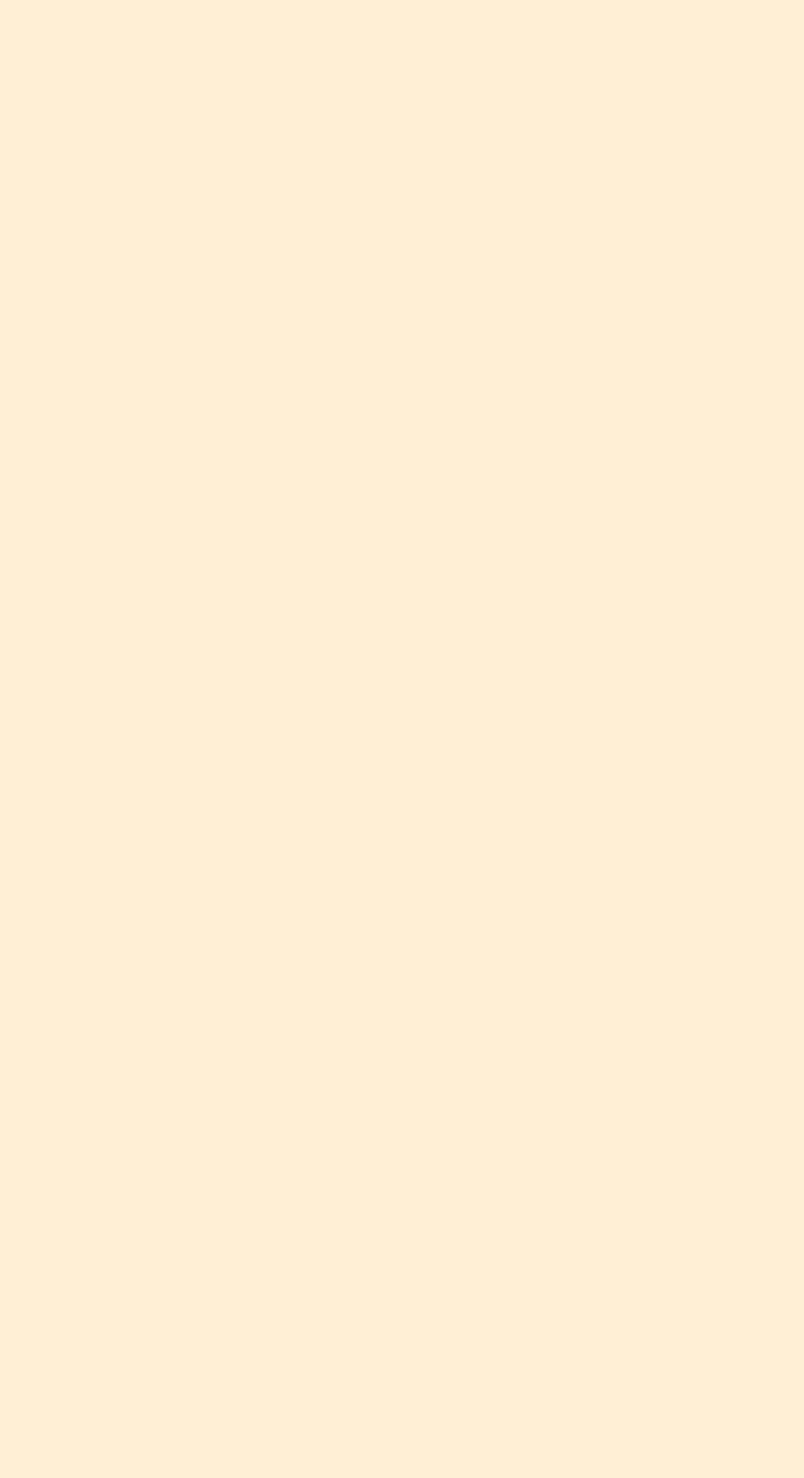
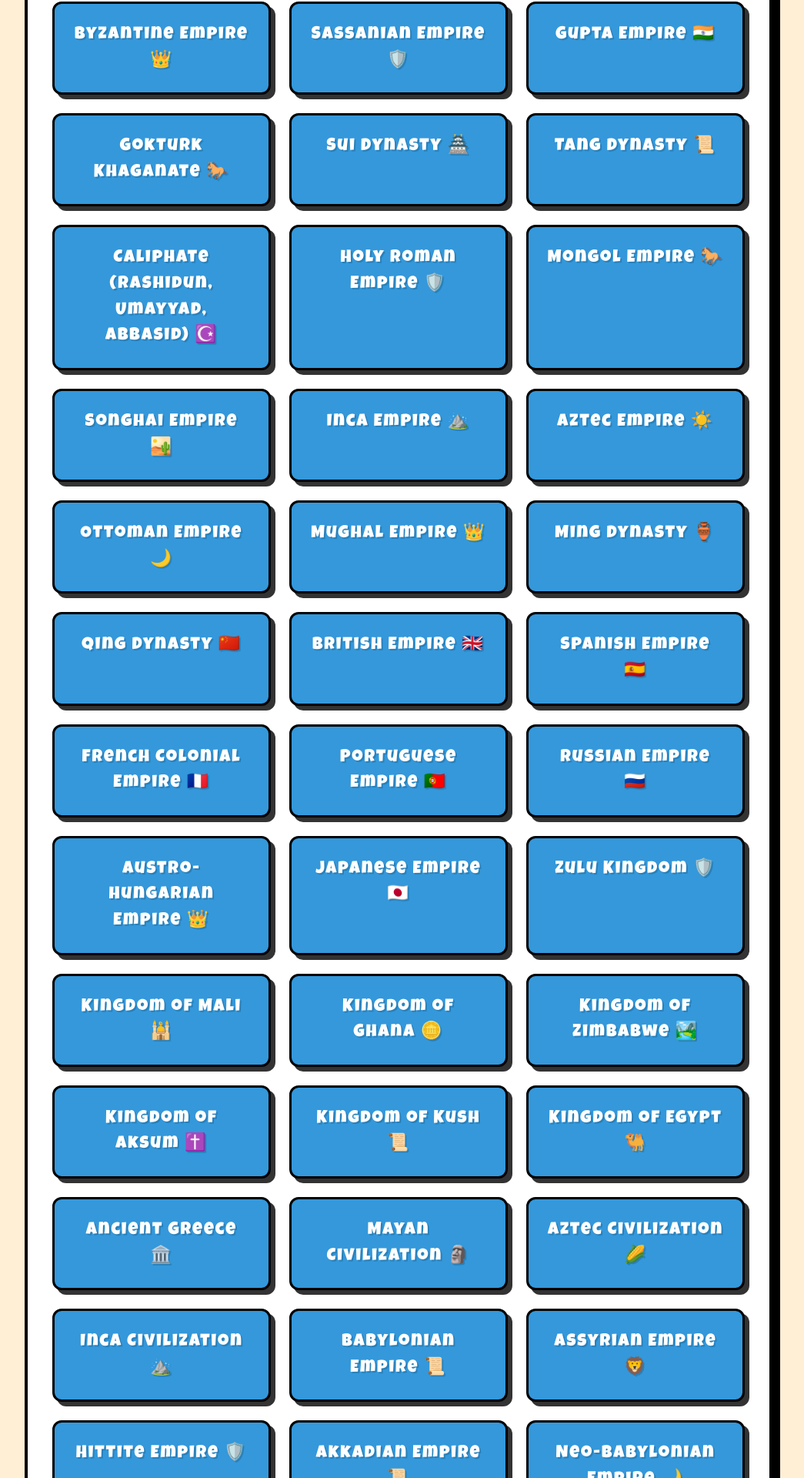
Before and after one commit to devmalu15/factopedia-frontend, a React (Vite) app: page / in a window 1280 px wide. Shown: the part 7400-9320 px from the top of the page at 77% size, without its empty margins (122-1167 px from the left). Before the commit the page ends 7380 px from the top, so only its background shows below. Built offline with nearby package versions, Linux system fonts and the light colour scheme.

Commit message:
[Dev Malu].Add new Categories

```diff
--- a/src/CategoryList.jsx
+++ b/src/CategoryList.jsx
@@ -130,7 +130,107 @@ const categories = [
   'The invention of the internal combustion engine 🚗',
   'The invention of the jet engine 🚀',
   'The invention of the atomic bomb ⚛️',
-  'The invention of the transistor 🎛️'
+  'The invention of the transistor 🎛️',
+  'Roman Empire 🏛️',
+  'Achaemenid Empire (Persian Empire) 🦁',
+  'Macedonian Empire (Alexander the Great) ⚔️',
+  'Mauryan Empire 🐘',
+  'Han Dynasty 🐉',
+  'Byzantine Empire 👑',
+  'Sassanian Empire 🛡️',
+  'Gupta Empire 🇮🇳',
+  'Gokturk Khaganate 🐎',
+  'Sui Dynasty 🏯',
+  'Tang Dynasty 📜',
+  'Caliphate (Rashidun, Umayyad, Abbasid) ☪️',
+  'Holy Roman Empire 🛡️',
+  'Mongol Empire 🐎',
+  'Songhai Empire 🏜️',
+  'Inca Empire ⛰️',
+  'Aztec Empire ☀️',
+  'Ottoman Empire 🌙',
+  'Mughal Empire 👑',
+  'Ming Dynasty 🏺',
+  'Qing Dynasty 🇨🇳',
+  'British Empire 🇬🇧',
+  'Spanish Empire 🇪🇸',
+  'French Colonial Empire 🇫🇷',
+  'Portuguese Empire 🇵🇹',
+  'Russian Empire 🇷🇺',
+  'Austro-Hungarian Empire 👑',
+  'Japanese Empire 🇯🇵',
+  'Zulu Kingdom 🛡️',
+  'Kingdom of Mali 🕌',
+  'Kingdom of Ghana 🪙',
+  'Kingdom of Zimbabwe 🏞️',
+  'Kingdom of Aksum ✝️',
+  'Kingdom of Kush 📜',
+  'Kingdom of Egypt 🐫',
+  'Ancient Greece 🏛️',
+  'Mayan Civilization 🗿',
+  'Aztec Civilization 🌽',
+  'Inca Civilization ⛰️',
+  'Babylonian Empire 📜',
+  'Assyrian Empire 🦁',
+  'Hittite Empire 🛡️',
+  'Akkadian Empire 📜',
+  'Neo-Babylonian Empire 🌙',
+  'Ptolemaic Kingdom 👑',
+  'Seleucid Empire 🐘',
+  'Kushan Empire 🧘‍♂️',
+  'Hunnic Empire 🏹',
+  'Vandal Kingdom ⛵',
+  'Gothic Kingdom 🛡️',
+  "Kievan Rus' 🛡️",
+  'Kingdom of England 🏰',
+  'Kingdom of France ⚜️',
+  'Kingdom of Germany 🏰',
+  'Kingdom of Italy 🇮🇹',
+  'Kingdom of Poland 🇵🇱',
+  'Kingdom of Sweden 🇸🇪',
+  'Kingdom of Denmark 🇩🇰',
+  'Kingdom of Norway 🇳🇴',
+  'Tsardom of Russia 🇷🇺',
+  'Safavid Empire 🕌',
+  'Timurid Empire 📜',
+  'Delhi Sultanate 🕌',
+  'Maratha Empire 🛡️',
+  'Vijayanagara Empire 🏯',
+  'Chola Dynasty 🔱',
+  'Pallava Dynasty 🐘',
+  'Pandyan Dynasty 🐠',
+  'Khmer Empire 🏯',
+  'Srivijaya Empire 🚢',
+  'Majapahit Empire 🏝️',
+  'Sultanate of Malacca 🕌',
+  'Kingdom of Siam 🇹🇭',
+  'Kingdom of the Philippines 🇵🇭',
+  'Kingdom of Korea (Goryeo, Joseon) 🇰🇷',
+  'Kingdom of Ryukyu ⛩️',
+  'Kingdom of Hawaii 🌺',
+  'Kingdom of Tonga 🇹🇴',
+  'Kingdom of Fiji 🇫🇯',
+  'Kingdom of Samoa 🇼🇸',
+  'Kingdom of Tahiti 🏝️',
+  'Empire of Brazil 🇧🇷',
+  'Gran Colombia 🇨🇴',
+  'First Mexican Empire 🇲🇽',
+  'Kingdom of Mexico 🇲🇽',
+  'Kingdom of Peru 🇵🇪',
+  'Kingdom of Chile 🇨🇱',
+  'Kingdom of Argentina 🇦🇷',
+  'Kingdom of Paraguay 🇵🇾',
+  'Kingdom of Uruguay 🇺🇾',
+  'Kingdom of Bolivia 🇧🇴',
+  'Kingdom of Ecuador 🇪🇨',
+  'Kingdom of Venezuela 🇻🇪',
+  'Kingdom of Colombia 🇨🇴',
+  'Kingdom of Morocco 🇲🇦',
+  'Kingdom of Algeria 🇩🇿',
+  'Kingdom of Tunisia 🇹🇳',
+  'Kingdom of Libya 🇱🇾',
+  'Kingdom of Egypt 🇪🇬',
+  'Kingdom of Sudan 🇸🇩'
 ];
 
 const CategoryList = ({ onSelectCategory }) => {
```
